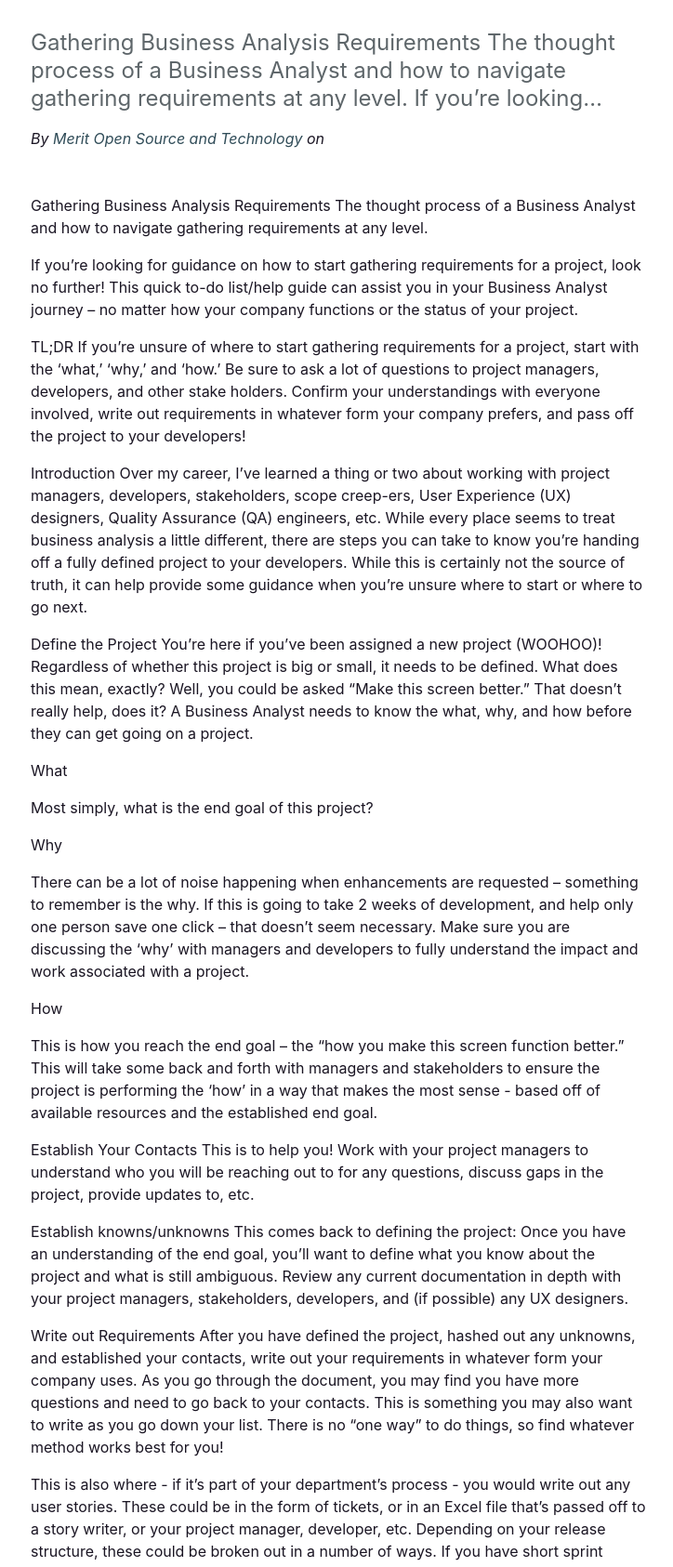
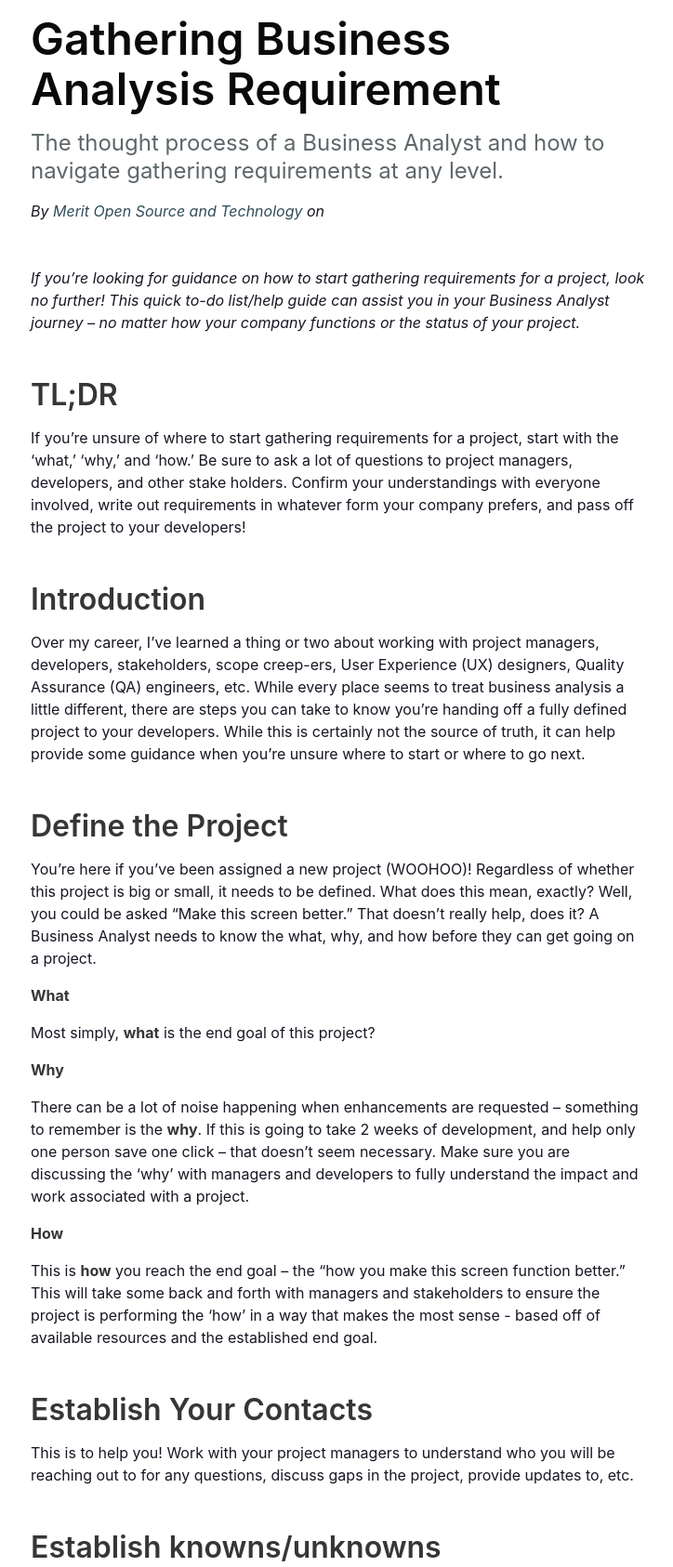
Before and after one commit to merit-network/merit-network.github.io, a Gatsby site: page /gathering-ba-requirements/ in a window 1280 px wide. Shown: the part 120-1806 px from the top of the page at 93% size, without its empty margins (276-1000 px from the left). Built offline with nearby package versions, Linux system fonts and the light colour scheme; Gatsby itself is replaced by a stand-in of ours; a small style sheet from the web is missing.

Commit message:
Update index.md
updates to blog post

```diff
--- a/content/blog/gathering-ba-requirements/index.md
+++ b/content/blog/gathering-ba-requirements/index.md
@@ -1,56 +1,67 @@
-Gathering Business Analysis Requirements
-The thought process of a Business Analyst and how to navigate gathering requirements at any level.
+---
+description: "The thought process of a Business Analyst and how to navigate gathering requirements at any level."
+title: Gathering Business Analysis Requirement
+---
 
-If you’re looking for guidance on how to start gathering requirements for a project, look no further! This quick to-do list/help guide can assist you in your Business Analyst journey – no matter how your company functions or the status of your project.
+_If you’re looking for guidance on how to start gathering requirements for a project, look no further! This quick to-do list/help guide can assist you in your Business Analyst journey – no matter how your company functions or the status of your project._
 
-TL;DR
+# TL;DR
+
 If you’re unsure of where to start gathering requirements for a project, start with the ‘what,’ ‘why,’ and ‘how.’ Be sure to ask a lot of questions to project managers, developers, and other stake holders. Confirm your understandings with everyone involved, write out requirements in whatever form your company prefers, and pass off the project to your developers!
 
-Introduction
+# Introduction
+
 Over my career, I’ve learned a thing or two about working with project managers, developers, stakeholders, scope creep-ers, User Experience (UX) designers, Quality Assurance (QA) engineers, etc. While every place seems to treat business analysis a little different, there are steps you can take to know you’re handing off a fully defined project to your developers. While this is certainly not the source of truth, it can help provide some guidance when you’re unsure where to start or where to go next.
 
-Define the Project
+# Define the Project
+
 You’re here if you’ve been assigned a new project (WOOHOO)! Regardless of whether this project is big or small, it needs to be defined. What does this mean, exactly? Well, you could be asked “Make this screen better.” That doesn’t really help, does it? A Business Analyst needs to know the what, why, and how before they can get going on a project.
 
-What
+**What**
 
-Most simply, what is the end goal of this project?
+Most simply, **what** is the end goal of this project?
 
-Why
+**Why**
 
-There can be a lot of noise happening when enhancements are requested – something to remember is the why. If this is going to take 2 weeks of development, and help only one person save one click – that doesn’t seem necessary.
+There can be a lot of noise happening when enhancements are requested – something to remember is the **why**. If this is going to take 2 weeks of development, and help only one person save one click – that doesn’t seem necessary.
 Make sure you are discussing the ‘why’ with managers and developers to fully understand the impact and work associated with a project.
 
-How
+**How**
 
-This is how you reach the end goal – the “how you make this screen function better.” This will take some back and forth with managers and stakeholders to ensure the project is performing the ‘how’ in a way that makes the most sense - based off of available resources and the established end goal.
+This is **how** you reach the end goal – the “how you make this screen function better.” This will take some back and forth with managers and stakeholders to ensure the project is performing the ‘how’ in a way that makes the most sense - based off of available resources and the established end goal.
 
-Establish Your Contacts
+# Establish Your Contacts
+
 This is to help you! Work with your project managers to understand who you will be reaching out to for any questions, discuss gaps in the project, provide updates to, etc.
 
-Establish knowns/unknowns
+# Establish knowns/unknowns
+
 This comes back to defining the project: Once you have an understanding of the end goal, you’ll want to define what you know about the project and what is still ambiguous. Review any current documentation in depth with your project managers, stakeholders, developers, and (if possible) any UX designers.
 
-Write out Requirements
+# Write out Requirements
+
 After you have defined the project, hashed out any unknowns, and established your contacts, write out your requirements in whatever form your company uses. As you go through the document, you may find you have more questions and need to go back to your contacts. This is something you may also want to write as you go down your list. There is no “one way” to do things, so find whatever method works best for you!
 
 This is also where - if it’s part of your department’s process - you would write out any user stories. These could be in the form of tickets, or in an Excel file that’s passed off to a story writer, or your project manager, developer, etc. Depending on your release structure, these could be broken out in a number of ways. If you have short sprint cycles, then your user stories would need to be pretty small – IE development hours would need to make sense. If you have longer sprint cycles, then you can make the stories a little more robust.
 
-Discuss with Stakeholders and Developers
+# Discuss with Stakeholders and Developers
+
 Before passing off your requirements and stories, go back to your stakeholders one last time to discuss what you have gathered. It’s possible they’ve thought of something new, or a piece was lost in translation, or they’ve changed their mind entirely (hopefully this is not the case). This is the last chance for any ‘scope creepers’ to expose themselves and add on any additional requirements, or establish what the first enhancement will be. This is also where a developer might ask that a user story be broken out into multiple stories, or could even ask for some to be combined. Add any additional information to the stories/requirements as needed to ensure the final product is what everyone has discussed.
 
 Be sure to get the “go ahead” from everyone involved so you know you’ve covered all your bases. There should (hopefully) be no surprised faces from stakeholders when the project goes live. Document this approval to proceed and by whom to support your potential stance against scope creepers.
 
-Pass Off the Project
+# Pass Off the Project
+
 At this point, the project goes to whoever will be working on it! You might get questions and the project might shift a little bit, but that can be handled as needed while working with your contacts. Document when it was passed off and to whom.
 
-Things to remember as you go:
+# Things to remember as you go:
 
-ASK QUESTIONS!
+**ASK QUESTIONS!**
 Do not forget to ask questions! Mention any concerns you may have, don’t be afraid to be annoying, naïve, or persistent with the amount of question asking. You and any stakeholders will be happy to have hashed out any potential issues early on. Do what you need to do, ask that question.
 
-DOCUMENT EVERYTHING!
+**DOCUMENT EVERYTHING!**
 Take as many thorough notes as you can along the way. Having in-depth notes to reference will be a life savior. Timestamps and approval documentation will save you during a crisis.
 
-Closing Thoughts
+# Closing Thoughts
+
 It can be difficult to know where to start with a project. Keep these simple suggestions in mind as you go, and know that you can always ask questions. Although Business Analysis might look a little different depending on the company, there is always one common denominator – Requirements need to be gathered to fully understand a project. Go forth, and gather those requirements!
```
